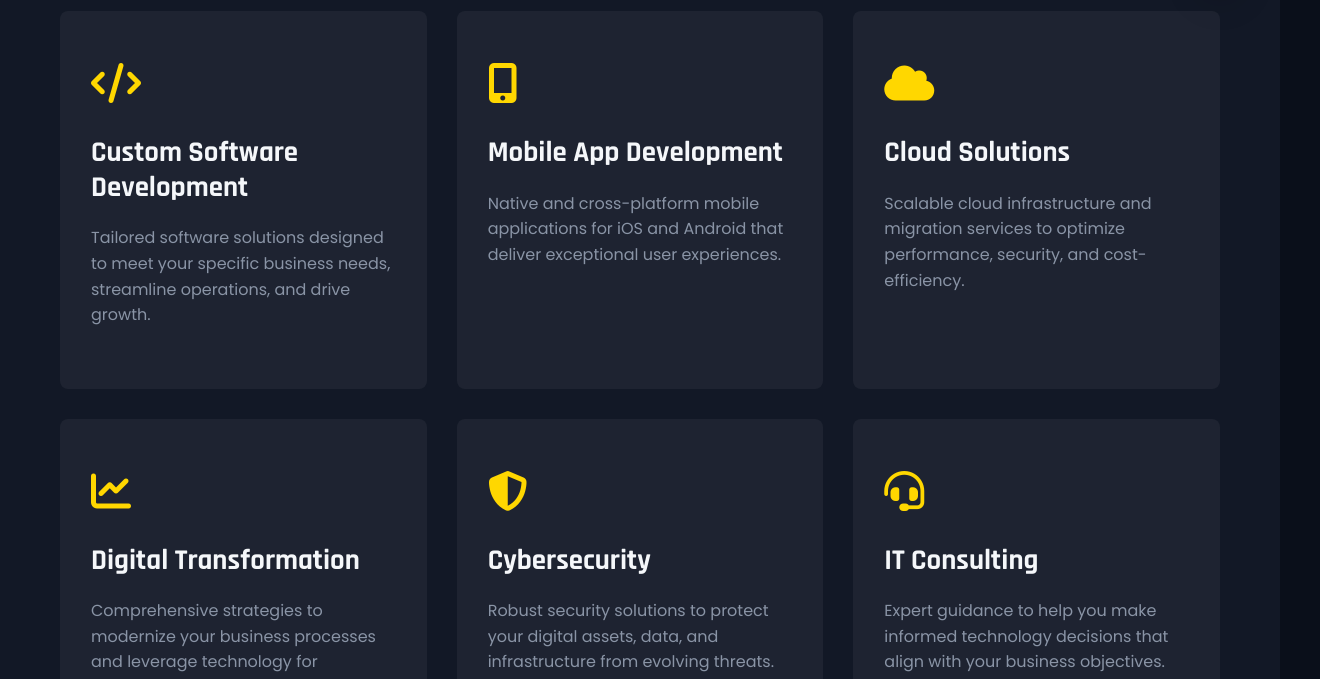
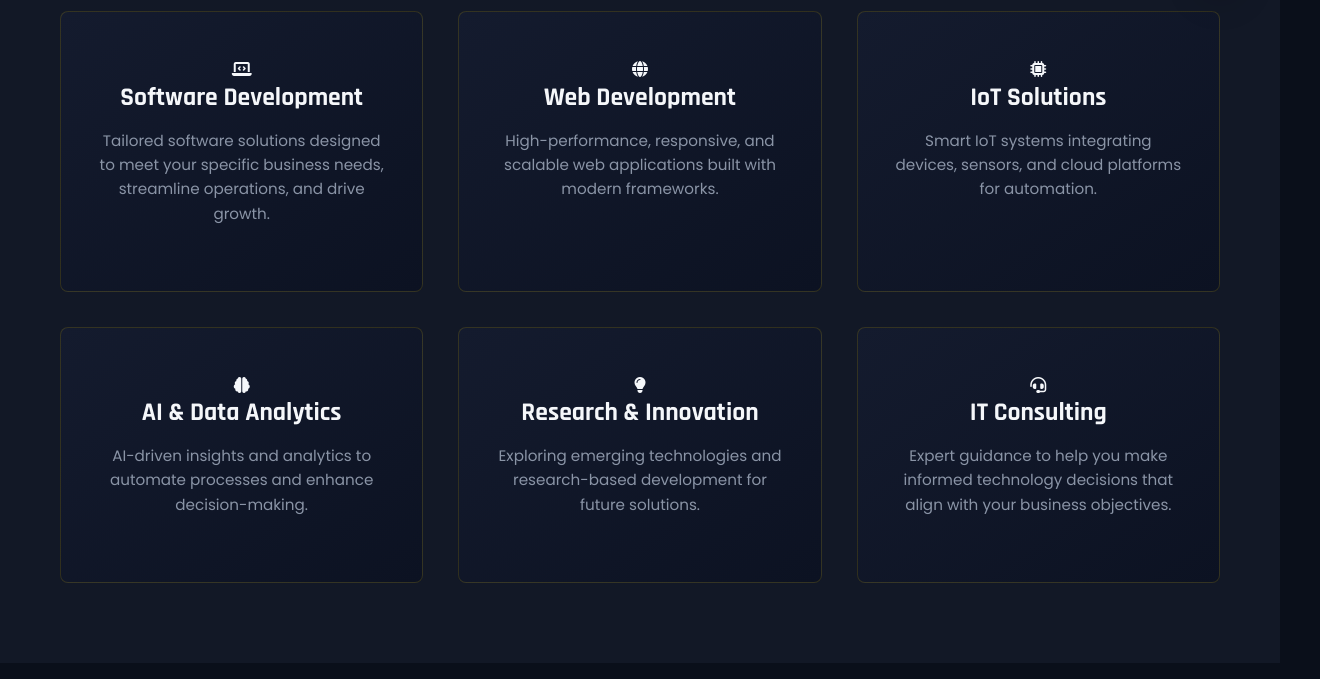
Before and after one commit to dinirixtechlabs/dinirixtechlabs, a plain HTML site: page index.html in a window 1280 px wide. Shown: the part 773-1452 px from the top of the page, 1320 px wide, since content can reach past the window. Drawn offline with nearby package versions, Linux system fonts and the light colour scheme.

Commit message:
Refactor services section and update service cards
Refactor services section styles and update service descriptions.

```diff
--- a/index.html
+++ b/index.html
@@ -323,35 +323,64 @@
         }
 
         /* Services Section */
-        .services {
-            background-color: var(--dark);
-        }
+        .services{background:var(--dark)}
 
-        .services-grid {
-            display: grid;
-            grid-template-columns: repeat(auto-fit, minmax(300px, 1fr));
-            gap: 30px;
-        }
+    .services-grid{
+        display:grid;
+        grid-template-columns:repeat(auto-fit,minmax(280px,1fr));
+        gap:35px;
+    }
 
-        .service-card {
-            background-color: rgba(255, 255, 255, 0.05);
-            padding: 40px 30px;
-            border-radius: var(--radius);
-            transition: var(--transition);
-            border: 1px solid transparent;
-        }
+    .service-card{
+        background:linear-gradient(145deg,#141b2e,#0c1222);
+        padding:45px 35px;
+        border-radius:var(--radius);
+        text-align:center;
+        border:1px solid rgba(255,215,0,.15);
+        transition:var(--transition);
+        position:relative;
+        overflow:hidden;
+    }
 
-        .service-card:hover {
-            border-color: var(--primary);
-            transform: translateY(-10px);
-            box-shadow: var(--shadow);
-        }
+    .service-card:before{
+        content:"";
+        position:absolute;
+        inset:0;
+        background:radial-gradient(circle at top,rgba(255,215,0,.15),transparent 60%);
+        opacity:0;
+        transition:var(--transition);
+    }
 
-        .service-icon {
-            font-size: 2.5rem;
-            color: var(--primary);
-            margin-bottom: 20px;
-        }
+    .service-card:hover:before{opacity:1}
+    .service-card:hover{
+        transform:translateY(-12px);
+        box-shadow:0 0 35px rgba(255,215,0,.25);
+        border-color:var(--primary);
+    }
+
+    service-icon{
+        width:80px;
+        height:80px;
+        margin:0 auto 25px;
+        border-radius:50%;
+        background:rgba(255,215,0,.15);
+        display:flex;
+        align-items:center;
+        justify-content:center;
+        font-size:2.2rem;
+        color:var(--primary);
+        box-shadow:0 0 25px rgba(255,215,0,.3);
+    }
+    .service-card h3{
+        font-family:Rajdhani,sans-serif;
+        font-size:1.6rem;
+        margin-bottom:15px;
+    }
+
+    .service-card p{
+        color:var(--gray);
+        font-size:.95rem;
+    }
 
         /* Founder Section */
         .founder {
@@ -723,42 +752,42 @@
             <div class="services-grid">
                 <div class="service-card" data-aos="fade-up" data-aos-delay="100">
                     <div class="service-icon">
-                        <i class="fas fa-code"></i>
+                        <i class="fas fa-laptop-code"></i>
                     </div>
-                    <h3>Custom Software Development</h3>
+                    <h3>Software Development</h3>
                     <p>Tailored software solutions designed to meet your specific business needs, streamline operations, and drive growth.</p>
                 </div>
 
                 <div class="service-card" data-aos="fade-up" data-aos-delay="200">
                     <div class="service-icon">
-                        <i class="fas fa-mobile-alt"></i>
+                        <i class="fas fa- fa-globe"></i>
                     </div>
-                    <h3>Mobile App Development</h3>
-                    <p>Native and cross-platform mobile applications for iOS and Android that deliver exceptional user experiences.</p>
+                    <h3>Web Development</h3>
+                    <p>High-performance, responsive, and scalable web applications built with modern frameworks.</p>
                 </div>
 
                 <div class="service-card" data-aos="fade-up" data-aos-delay="300">
                     <div class="service-icon">
-                        <i class="fas fa-cloud"></i>
+                        <i class="fas fa-microchip"></i>
                     </div>
-                    <h3>Cloud Solutions</h3>
-                    <p>Scalable cloud infrastructure and migration services to optimize performance, security, and cost-efficiency.</p>
+                    <h3>IoT Solutions</h3>
+                    <p>Smart IoT systems integrating devices, sensors, and cloud platforms for automation.</p>
                 </div>
 
                 <div class="service-card" data-aos="fade-up" data-aos-delay="400">
                     <div class="service-icon">
-                        <i class="fas fa-chart-line"></i>
+                        <i class="fas fa-brain"></i>
                     </div>
-                    <h3>Digital Transformation</h3>
-                    <p>Comprehensive strategies to modernize your business processes and leverage technology for competitive advantage.</p>
+                    <h3>AI & Data Analytics</h3>
+                    <p>AI-driven insights and analytics to automate processes and enhance decision-making.</p>
                 </div>
 
                 <div class="service-card" data-aos="fade-up" data-aos-delay="500">
                     <div class="service-icon">
-                        <i class="fas fa-shield-alt"></i>
+                        <i class="fas fa-lightbulb"></i>
                     </div>
-                    <h3>Cybersecurity</h3>
-                    <p>Robust security solutions to protect your digital assets, data, and infrastructure from evolving threats.</p>
+                    <h3>Research & Innovation</h3>
+                    <p>Exploring emerging technologies and research-based development for future solutions.</p>
                 </div>
 
                 <div class="service-card" data-aos="fade-up" data-aos-delay="600">
@@ -882,9 +911,9 @@
                 <div class="footer-col footer-links">
                     <h4>Our Services</h4>
                     <ul>
-                        <li>Custom Software</li>
-                        <li>Mobile Apps</li>
-                        <li>Cloud Solutions</li>
+                        <li><a href="#services">Software Development</a></li>
+                        <li><a href="#services">Web Development</a></li>
+                        <li><a href="#services">IoT Solutions</a></li>
                     </ul>
                 </div>
 
```
